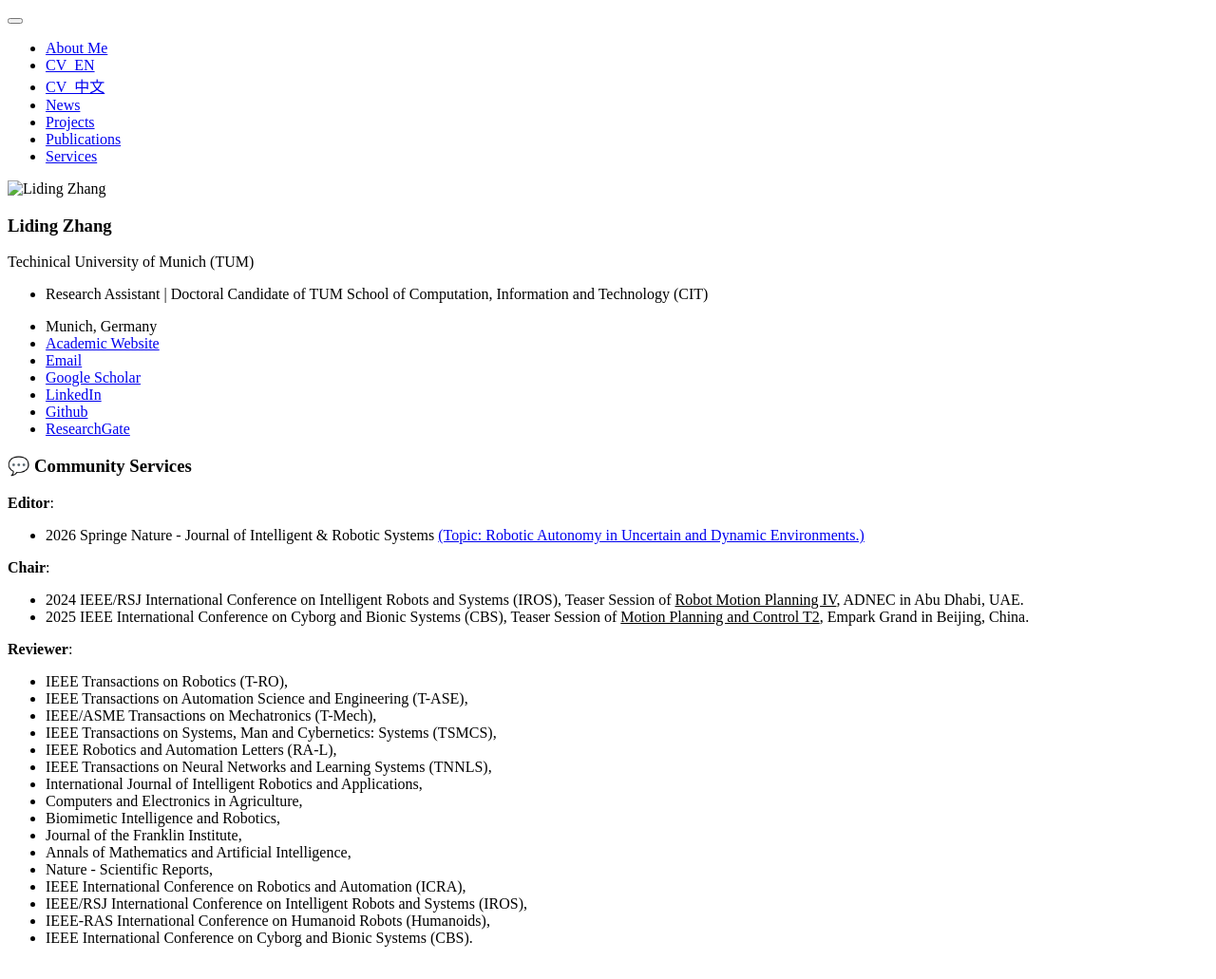
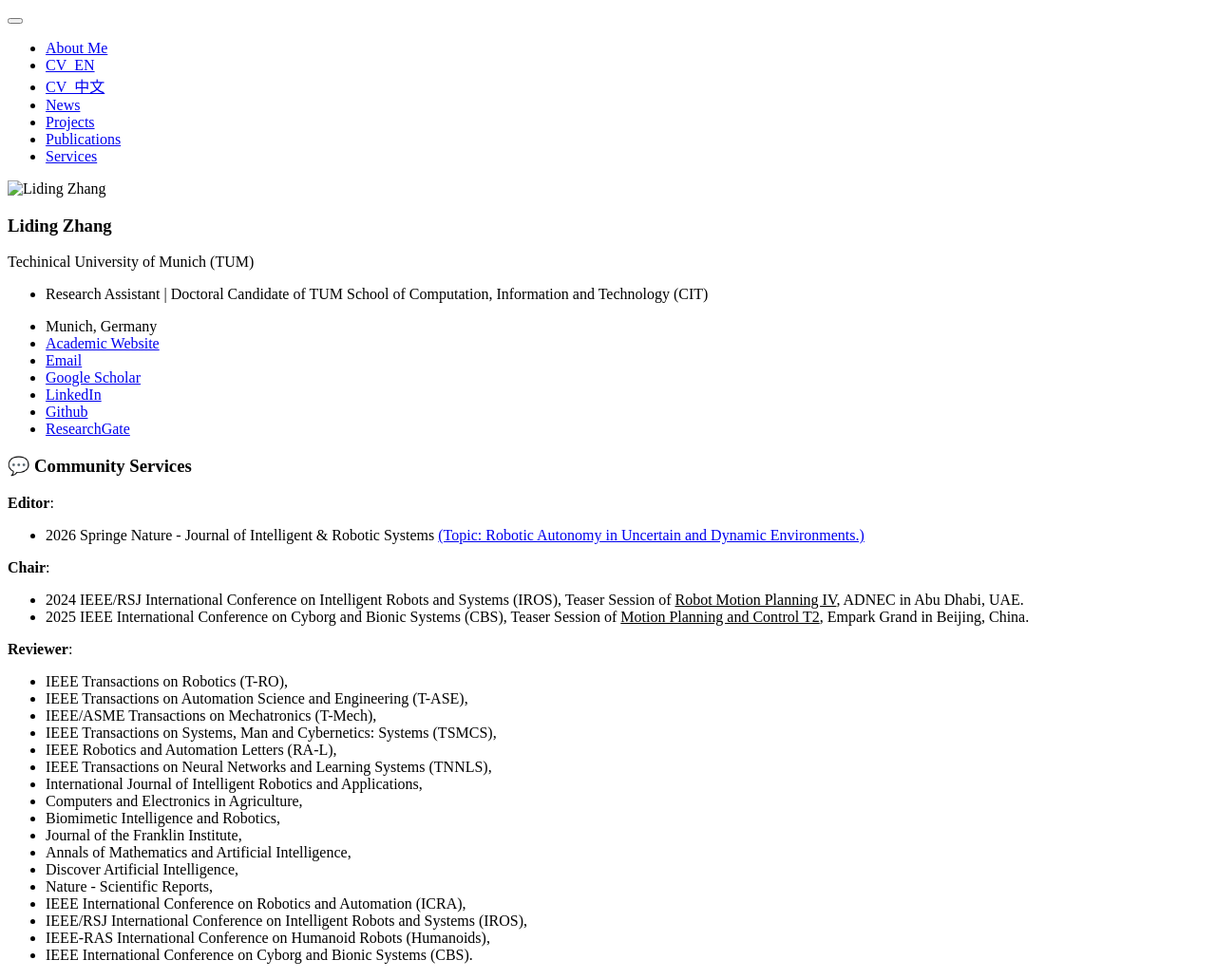
Before and after one commit to Liding-Zhang/liding-zhang.github.io, a Jekyll site: the page built from _pages/includes/services.md, in a window 1280 px wide. Shown: the whole page at 95% size. Built offline with Jekyll 4.4.1, drawn with Linux system fonts in a browser that asks for light colours; our own code applies the rules of GitHub Pages for plain Markdown files.

Commit message:
add reviewers pub list

```diff
--- a/_pages/includes/services.md
+++ b/_pages/includes/services.md
@@ -22,6 +22,7 @@
 - Biomimetic Intelligence and Robotics,
 - Journal of the Franklin Institute,
 - Annals of Mathematics and Artificial Intelligence,
+- Discover Artificial Intelligence,
 - Nature - Scientific Reports,
 - IEEE International Conference on Robotics and Automation (ICRA),
 - IEEE/RSJ International Conference on Intelligent Robots and Systems (IROS),
```
Also changed, not shown: 2 other files.
